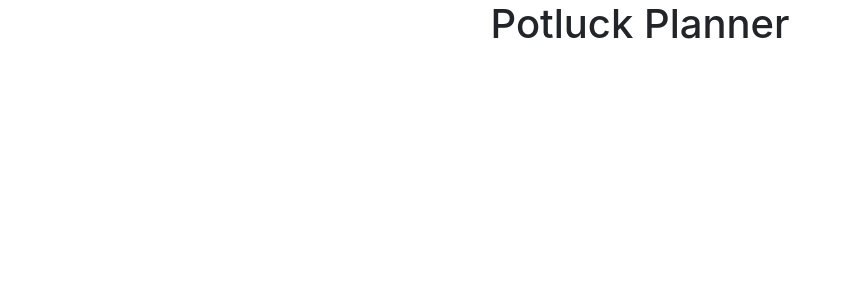
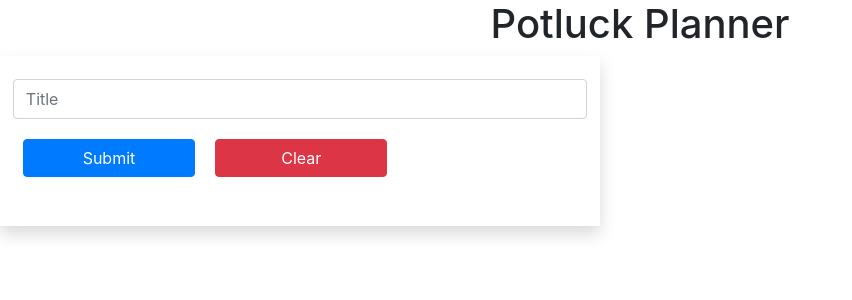
Before and after one commit to Spread-Potluck-Planner/FrontEnd, a React (Create React App) app: page /user/1/email in a window 1280 px wide. Shown: the top 300 px of the page, without its empty margins (0-852 px from the left). Built offline with nearby package versions, Linux system fonts and the light colour scheme; sample sign-in values are in the browser's storage.

Commit message:
Sent test email Success

```diff
--- a/package.json
+++ b/package.json
@@ -9,6 +9,7 @@
     "@testing-library/user-event": "^12.2.2",
     "axios": "^0.21.0",
     "bootstrap": "^4.5.3",
+    "emailjs-com": "^2.6.4",
     "react": "^17.0.1",
     "react-dom": "^17.0.1",
     "react-hook-form": "^6.11.2",
--- a/src/App.js
+++ b/src/App.js
@@ -6,6 +6,7 @@ import Login from './components/Login'
 import Register from './components/Register'
 import Dashboard from './components/Dashboard'
 import AddNewEvent from './components/AddNewEvent'
+import Email from './components/Email'
 
 function App() {
   return (
@@ -19,6 +20,7 @@ function App() {
       <Route path='/register' component={Register} />
       <PrivateRoute exact path='/user/:id' component={Dashboard} />
       <PrivateRoute exact path='/user/:id/add-event' component={AddNewEvent} />
+      <PrivateRoute exact path='/user/:id/email' component={Email} />
     </div>
     </Router>
   );
--- /dev/null
+++ b/src/components/Email.js
@@ -0,0 +1,58 @@
+import React, {useState}from 'react';
+import { useForm } from 'react-hook-form';
+import { useHistory } from 'react-router-dom'
+import { ErrorMessage } from '@hookform/error-message';
+import { axiosWithAuth } from '../utils/axiosWithAuth'
+import {Button, FormGroup, Input, Form} from 'reactstrap'
+import emailjs from 'emailjs-com';
+
+import { API_KEY } from '../utils/reduxVariables'
+
+
+
+
+const EmailForm = () => {
+    const [email, setEmail] = useState({
+        name: ''
+    })
+    const { register, handleSubmit, errors, reset, watch } = useForm({
+        mode: "onBlur",
+
+      });
+    const history = useHistory()
+    const id = localStorage.getItem('user')
+    const onSubmit = (data) => {
+
+        setEmail(data)
+        console.log(email)
+
+     }
+
+
+
+    return (
+    <div>
+        <Form onSubmit={handleSubmit(onSubmit)} className='shadow add-event-container'>
+
+                <Input type="text"
+                placeholder="Title"
+                name="name"
+                invalid={errors.Name ? true : false}
+                innerRef={register({required: "You must enter a Title", maxLength: 80})    }
+                />
+                <ErrorMessage errors={errors} name="name" />
+
+                <FormGroup>
+                <Button color ='primary' type="submit" style={{width:'30%', margin: '20px 10px 20px 10px', }}>Submit</Button>
+                <Button onClick={() => reset()} color='danger' style={{width:'30%', margin: '20px 10px 20px 10px', }}>Clear</Button>
+
+
+                </FormGroup>
+            </Form>
+
+
+
+    </div> );
+}
+
+export default EmailForm;
--- a/src/utils/reduxVariables.js
+++ b/src/utils/reduxVariables.js
@@ -1,3 +1,4 @@
 export const LOG_IN_USER = 'LOG_IN_USER';
 export const LOG_OUT_USER = 'LOG_OUT_USER';
 export const LOG_IN_USER_SUCCESS = 'LOG_IN_USER_SUCCESS';
+export const API_KEY = 'spreadpotluck'
```
Also changed, not shown: public/index.html (line endings or trailing spaces), 1 other file (tests, documents, lock files or other folders).
